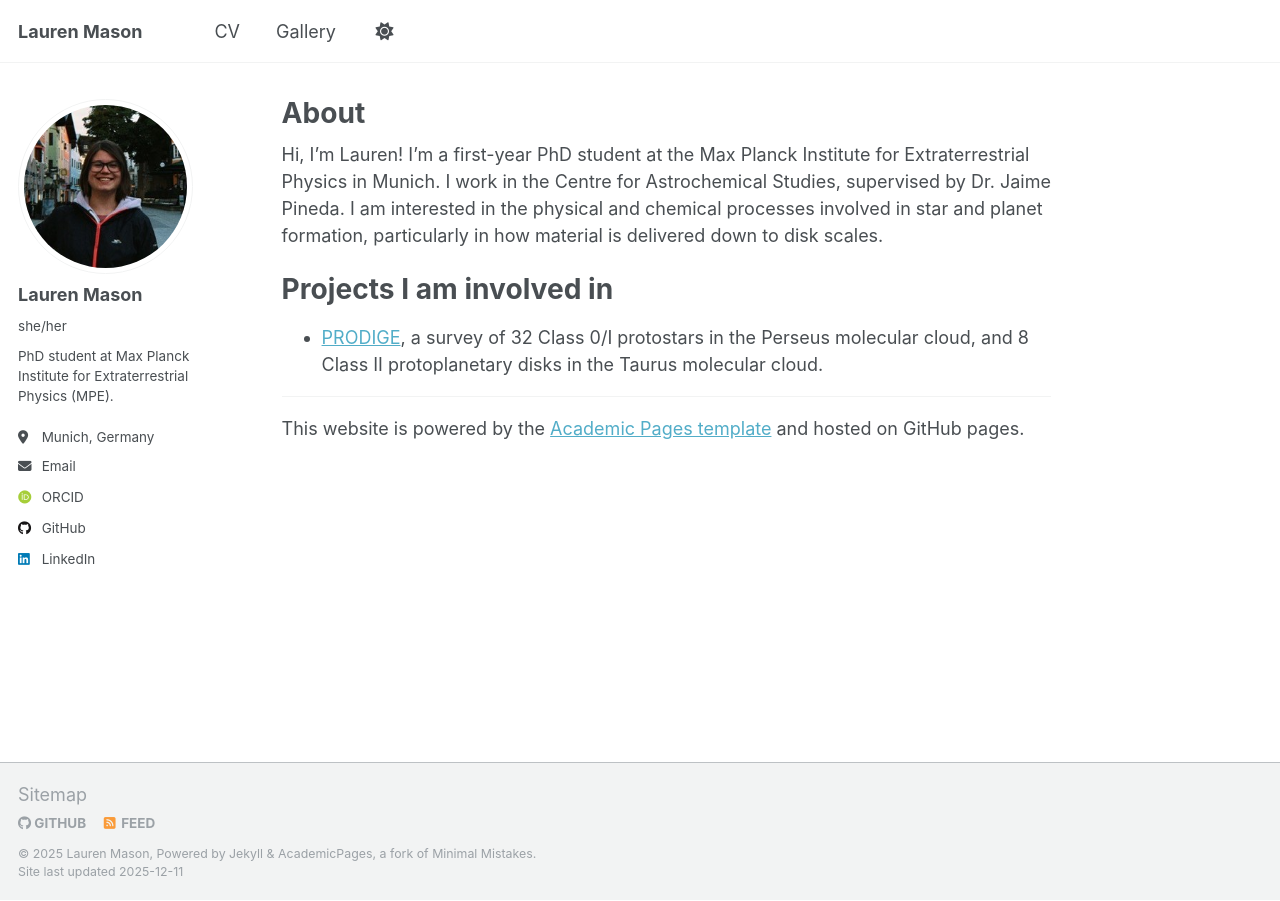
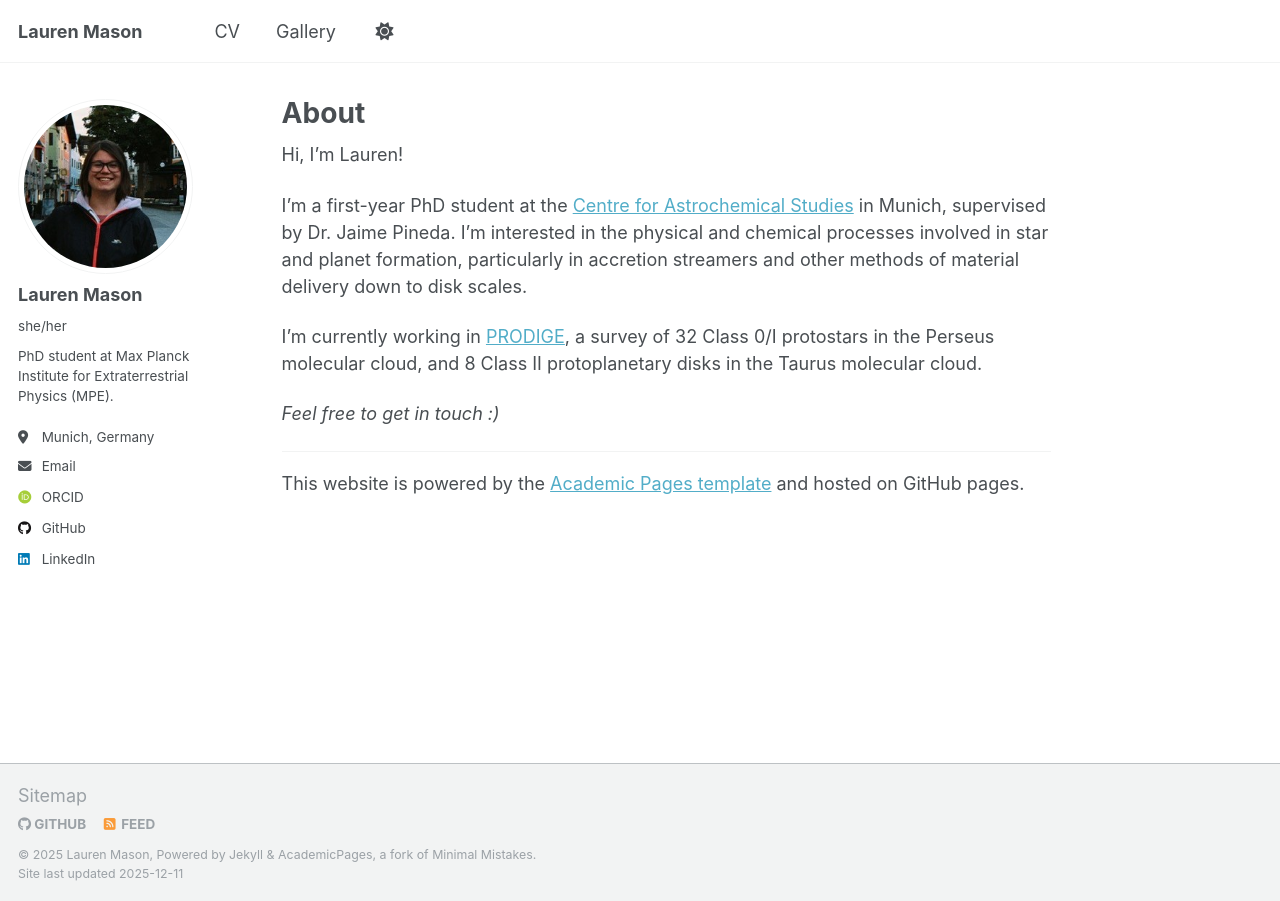
Before and after one commit to Lauren4476/Lauren4476.github.io, a Jekyll site: the page built from _pages/about.md, in a window 1280 px wide. Built offline with Jekyll 4.4.1, drawn with Linux system fonts in a browser that asks for light colours; some web fonts are replaced; a script that is not in the unit is left out.

Commit message:
update about

```diff
--- a/_pages/about.md
+++ b/_pages/about.md
@@ -7,12 +7,13 @@ redirect_from:
   - /about.html
 ---
 
-Hi, I'm Lauren! I'm a first-year PhD student at the Max Planck Institute for Extraterrestrial Physics in Munich. I work in the Centre for Astrochemical Studies, supervised by Dr. Jaime Pineda. I am interested in the physical and chemical processes involved in star and planet formation, particularly in how material is delivered down to disk scales.
+Hi, I'm Lauren!
 
-Projects I am involved in
-=====
+I'm a first-year PhD student at the [Centre for Astrochemical Studies](https://www.mpe.mpg.de/CAS) in Munich, supervised by Dr. Jaime Pineda. I'm interested in the physical and chemical processes involved in star and planet formation, particularly in accretion streamers and other methods of material delivery down to disk scales.
 
-- [PRODIGE](https://noema-prodige.github.io/), a survey of 32 Class 0/I protostars in the Perseus molecular cloud, and 8 Class II protoplanetary disks in the Taurus molecular cloud.
+I'm currently working in [PRODIGE](https://noema-prodige.github.io/), a survey of 32 Class 0/I protostars in the Perseus molecular cloud, and 8 Class II protoplanetary disks in the Taurus molecular cloud.
+
+*Feel free to get in touch :)*
 
 
 ---
```
